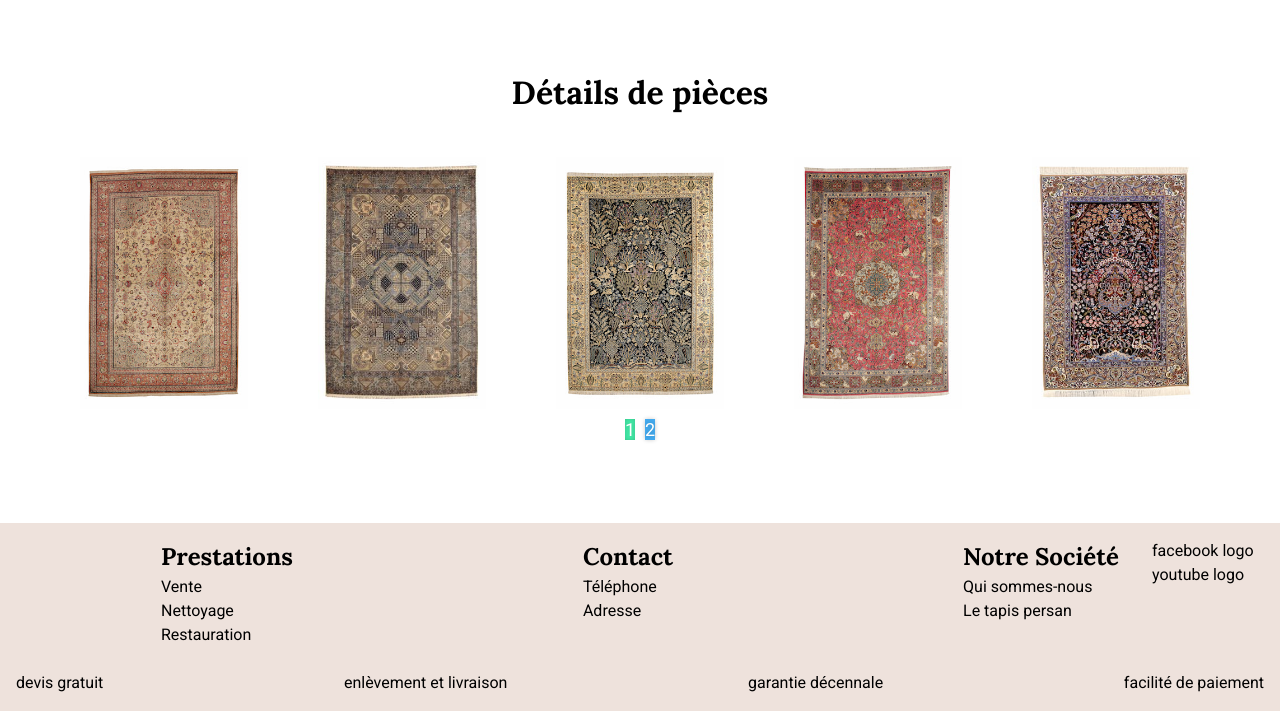
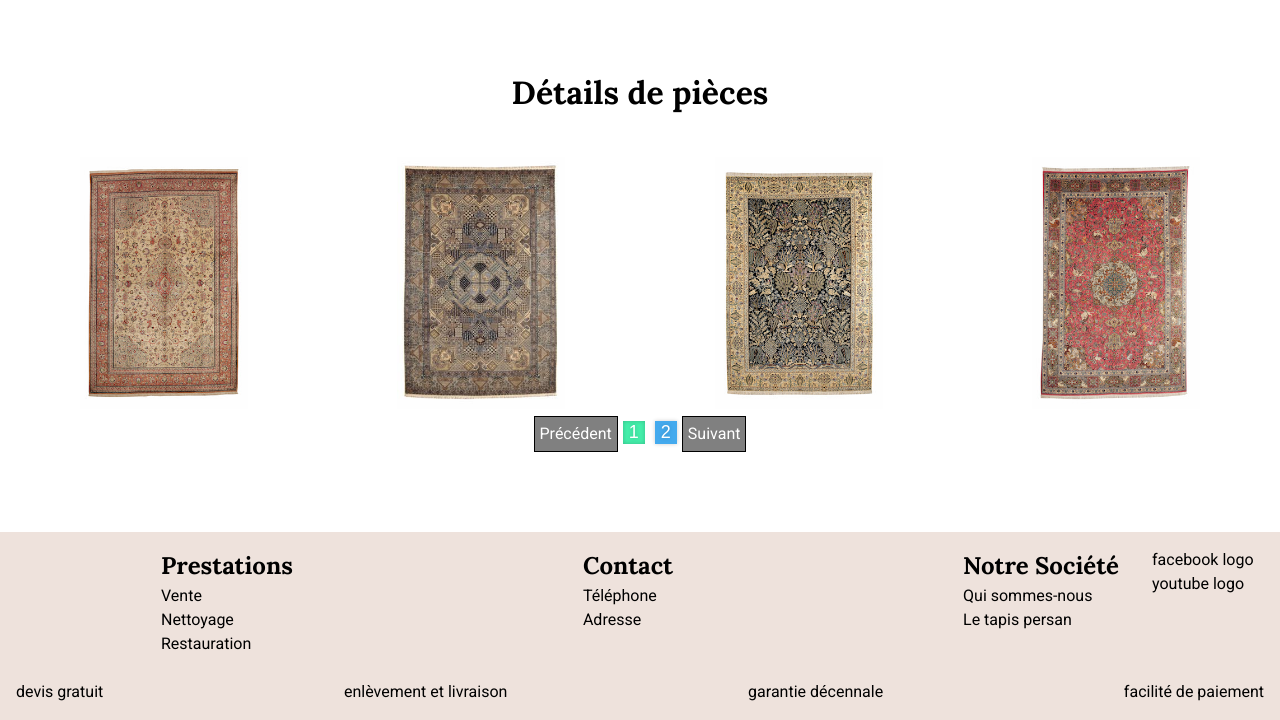
Before and after one commit to Vladou73/site_web_tapis, a website: page catalogue.html in a window 1280 px wide. Shown: the part 1220-1940 px from the top of the page. Drawn offline with nearby package versions, Linux system fonts and the light colour scheme.

Commit message:
pagination all ok except colors

```diff
--- a/catalogue.html
+++ b/catalogue.html
@@ -73,7 +73,13 @@
                     <!-- HERE INSERT TEMPLATE CATALOGUE ARTICLES -->
                 </div>
 
-                <div class="pagenumbers" id="pagination"></div>
+                <div class="pagination_container">
+                    <div class="pagination_prev_next" id="pagination_prev">Précédent</div>
+                    <div class="pagenumbers" id="pagination">
+                        <!-- HERE INSERT PAGINATION BUTTONS -->
+                    </div>
+                    <div class="pagination_prev_next" id="pagination_next">Suivant</div>
+                </div>
 
             </section>
 
--- a/css/style.css
+++ b/css/style.css
@@ -674,17 +674,25 @@ footer {
 }
 
 /* CATALOGUE PAGINATION */
-.pagenumbers paginationButton {
-	width: 50px;
-	height: 50px;
+
+.pagination_container {
+    display:flex;
+    text-align: center;
+    width: 100%;
+    justify-content: center;
+}
+.pagination_container .pagination_prev_next, .pagination_container paginationButton {
+    cursor: pointer;
+}
+
+.pagenumbers button {
+	/* width: 50px;
+	height: 50px; */
 
 	appearance: none;
 	border: none;
 	outline: none;
-	cursor: pointer;
-
 	background-color: #44AAEE;
-
 	margin: 5px;
 	transition: 0.4s;
 
@@ -694,16 +702,21 @@ footer {
 	box-shadow: 0px 0px 4px rgba(0, 0, 0, 0.2);
 }
 
-.pagenumbers paginationButton:hover {
+.pagenumbers button:hover {
 	background-color: #44EEAA;
 }
 
-.pagenumbers paginationButton.paginationActive {
+.pagenumbers .paginationActive {
 	background-color: #44EEAA;
 	box-shadow: inset 0px 0px 4px rgba(0, 0, 0, 0.2);
 }
 
-
+.pagination_prev_next {
+    border: 1px solid black;
+    padding: 5px;
+    background-color: grey;
+    color: white;
+}
 
 
 
--- a/js/catalogue.js
+++ b/js/catalogue.js
@@ -2,7 +2,7 @@ const app = {
     // set first index for carousel slides
     slideIndex : 1,
     currentPage : 1,
-    itemsPerPage : 5
+    itemsPerPage : 4
   }
 
   //script initialization
@@ -222,6 +222,7 @@ const app = {
   }
 
   app.setupPagination = function() {
+    //setup pagination buttons
     const paginationWrapper = document.getElementById('pagination');
     paginationWrapper.innerHTML = "";
 
@@ -230,11 +231,29 @@ const app = {
       let btn = app.paginationButton(i);
       paginationWrapper.appendChild(btn);
     }
+
+    //setup eventlisteners for prev and next buttons
+    const prevButton = document.getElementById('pagination_prev');
+    const nextButton = document.getElementById('pagination_next');
+
+    prevButton.addEventListener('click',function(){
+      if (app.currentPage>1){
+        app.currentPage--;
+      }
+      app.createPaginatedCatalogueSlides();
+    });
+    nextButton.addEventListener('click',function(){
+      if (app.currentPage<pageCount){
+        app.currentPage++;
+      }
+      app.createPaginatedCatalogueSlides();
+    });
+
   }
 
   app.paginationButton = function(page) {
     //create button pagination element in DOM
-    let button = document.createElement('paginationButton');
+    let button = document.createElement('button');
     button.innerText = page;
 
     //for current page (when initialized, current page = 1) adds class pagination active to the button for CSS style
@@ -246,7 +265,7 @@ const app = {
       //trigger function to show pictures of selected page
       app.createPaginatedCatalogueSlides();
       //remove active class from former active pagination button
-      let current_btn = document.querySelector('.pagenumbers paginationButton.paginationActive');
+      let current_btn = document.querySelector('.pagenumbers .paginationActive');
       current_btn.classList.remove('paginationActive');
 
       button.classList.add('paginationActive');
```
